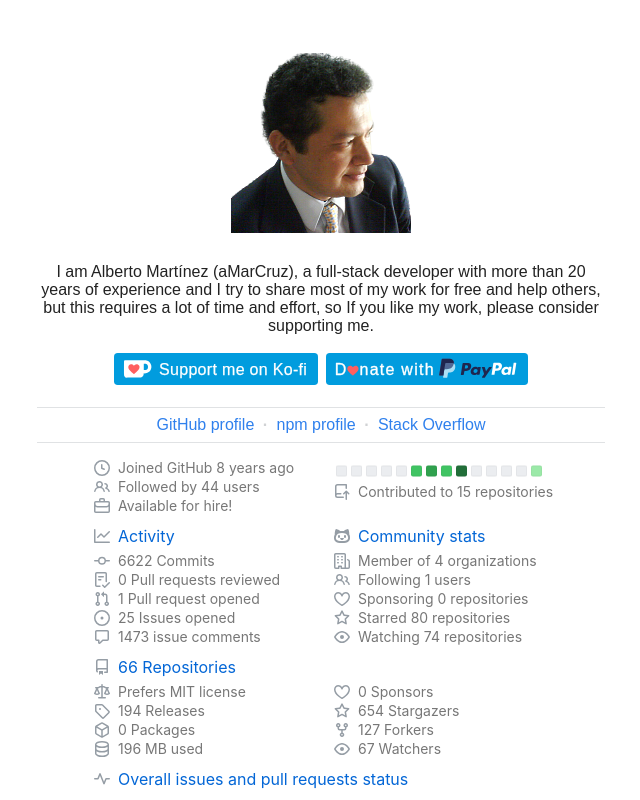
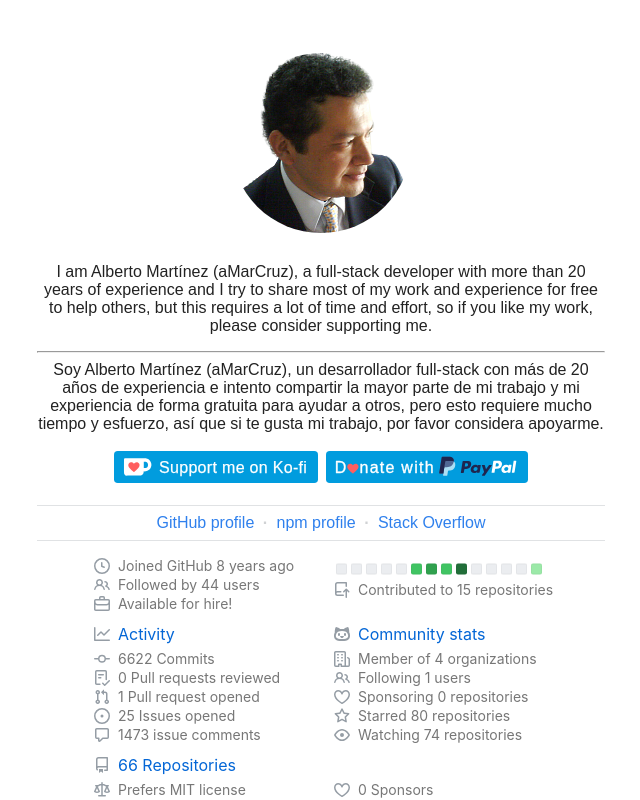
Before and after one commit to aMarCruz/aMarCruz.github.io, a plain HTML site: page index.html in a window 1280 px wide. Shown: the top 800 px of the page, without its empty margins (319-959 px from the left). Drawn offline with Linux system fonts and the light colour scheme.

Commit message:
Update index.html

```diff
--- a/index.html
+++ b/index.html
@@ -14,6 +14,10 @@
         padding: 2rem;
         background-color: #fff;
         color: #222;
+      }
+      h1 img {
+        display: inline-block;
+        border-radius: 100%;
       }
       a[href],
       a:visited,
@@ -64,10 +68,9 @@
           </a>
         </h1>
         <p>
-          I am Alberto Martínez (aMarCruz), a full-stack developer with more
-          than 20 years of experience and I try to share most of my work for
-          free and help others, but this requires a lot of time and effort, so
-          If you like my work, please consider supporting me.
+          I am Alberto Martínez (aMarCruz), a full-stack developer with more than 20 years of experience and I try to share most of my work and experience for free to help others, but this requires a lot of time and effort, so if you like my work, please consider supporting me.
+          <hr>
+          Soy Alberto Martínez (aMarCruz), un desarrollador full-stack con más de 20 años de experiencia e intento compartir la mayor parte de mi trabajo y mi experiencia de forma gratuita para ayudar a otros, pero esto requiere mucho tiempo y esfuerzo, así que si te gusta mi trabajo, por favor considera apoyarme.
         </p>
         <p>
           <a href="https://ko-fi.com/C0C7LF7I"
```
